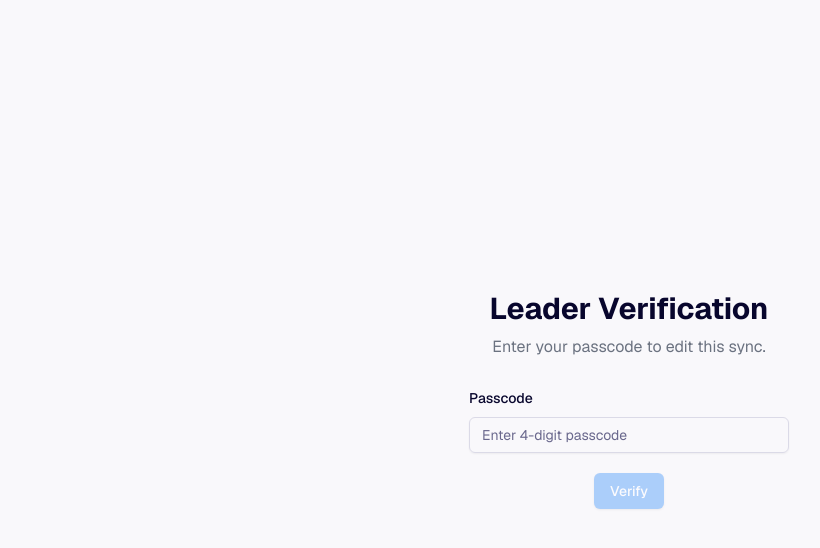
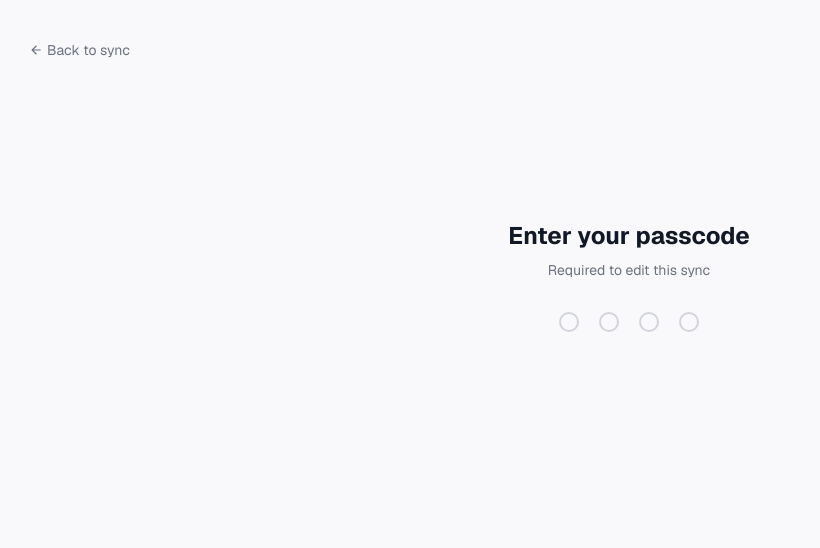
Before and after one commit to Tae-uni/syncup, a Next.js app in the folder client/: page /sync/1/edit in a window 1280 px wide. Shown: the top 548 px of the page, without its empty margins (11-831 px from the left). Built offline with nearby package versions, Linux system fonts and the light colour scheme; what @vvo/tzdb would draw is missing.

Commit message:
:sparkles: (client) wire Edit/Share buttons and improve leader verification UX

```diff
--- a/client/src/app/sync/[id]/edit/page.tsx
+++ b/client/src/app/sync/[id]/edit/page.tsx
@@ -1,11 +1,11 @@
 "use client";
 
-import { useState } from "react";
+import { useState, useRef, useEffect } from "react";
 import { useParams } from "next/navigation";
+import Link from "next/link";
+import { MdArrowBack } from "react-icons/md";
 
-import { Label } from "@/components/ui/label";
 import { Input } from "@/components/ui/input";
-import { Button } from "@/components/ui/button";
 import { verifyLeader } from "@/app/sync/syncApi";
 import SyncEditForm from "@/components/sync/SyncEditForm";
 
@@ -15,57 +15,92 @@ export default function EditSyncPage() {
   const [verified, setVerified] = useState(false);
   const [error, setError] = useState<string | null>(null);
   const [isSubmitting, setIsSubmitting] = useState(false);
+  const inputRef = useRef<HTMLInputElement>(null);
 
-  const handleVerify = async () => {
+  const handleVerify = async (code: string) => {
     setError(null);
     setIsSubmitting(true);
     try {
-      const result = await verifyLeader(id, passcode);
+      const result = await verifyLeader(id, code);
       if (result.success) {
         setVerified(true);
       } else {
         setError(result.error ?? "Invalid passcode");
+        setPasscode("");
+        inputRef.current?.focus();
       }
     } catch {
       setError("An error occurred. Please try again.");
+      setPasscode("");
+      inputRef.current?.focus();
     } finally {
       setIsSubmitting(false);
     }
   };
+
+  useEffect(() => {
+    if (passcode.length === 4 && !isSubmitting) {
+      handleVerify(passcode);
+    }
+    // eslint-disable-next-line react-hooks/exhaustive-deps
+  }, [passcode]);
 
   if (verified) {
     return <SyncEditForm syncId={id} passcode={passcode} />;
   }
 
   return (
-    <main className="flex flex-col items-center justify-center min-h-screen p-10">
-      <h1 className="text-3xl font-bold mb-2">Leader Verification</h1>
-      <p className="text-gray-500 mb-8">
-        Enter your passcode to edit this sync.
-      </p>
-      <div className="flex flex-col w-full max-w-xs">
-        <Label htmlFor="passcode">Passcode</Label>
+    <main className="relative min-h-screen p-10">
+      <Link
+        href={`/sync/${id}`}
+        className="flex items-center gap-1 text-sm text-gray-500 hover:text-gray-700"
+      >
+        <MdArrowBack /> Back to sync
+      </Link>
+
+      <div className="mx-auto pt-[20vh] w-full max-w-sm flex flex-col items-center text-center">
+        <h1 className="text-2xl font-bold text-gray-900 mb-2">
+          Enter your passcode
+        </h1>
+        <p className="text-sm text-gray-500 mb-8">
+          Required to edit this sync
+        </p>
+
         <Input
-          id="passcode"
+          ref={inputRef}
           type="password"
+          inputMode="numeric"
           maxLength={4}
-          placeholder="Enter 4-digit passcode"
           value={passcode}
           onChange={(e) => {
             const val = e.target.value.replace(/\D/g, "").slice(0, 4);
             setPasscode(val);
+            if (error) setError(null);
           }}
-          className="mt-3"
+          autoFocus
+          className="sr-only caret-transparent"
+          aria-label="Passcode"
         />
-        {error && <p className="text-red-500 text-sm mt-1 ms-1">{error}</p>}
+        <div
+          onClick={() => inputRef.current?.focus()}
+          className="flex gap-5 cursor-pointer"
+        >
+          {[0, 1, 2, 3].map((i) => (
+            <div
+              key={i}
+              className={`w-5 h-5 rounded-full border-2 transition-colors ${i < passcode.length
+                ? "bg-indigo-950 border-indigo-950"
+                : "border-gray-300"
+                }`}
+            />
+          ))}
+        </div>
+
+        <p className="text-xs text-gray-400 mt-8 h-4">
+          {isSubmitting ? "Verifying..." : ""}
+        </p>
+        {error && <p className="text-red-500 text-sm">{error}</p>}
       </div>
-      <Button
-        onClick={handleVerify}
-        disabled={isSubmitting || passcode.length !== 4}
-        className="bg-blue-400 text-white hover:bg-blue-600 mt-5"
-      >
-        {isSubmitting ? "Verifying..." : "Verify"}
-      </Button>
     </main>
   );
 }
--- a/client/src/app/sync/[id]/page.tsx
+++ b/client/src/app/sync/[id]/page.tsx
@@ -2,6 +2,7 @@
 
 import { useCallback, useEffect, useState } from "react";
 import { useParams } from "next/navigation";
+import Link from "next/link";
 import { toast } from "sonner";
 import { MdShare, MdEdit, MdKeyboardArrowUp, MdKeyboardArrowDown } from "react-icons/md";
 import MostAvailableTimes from "@/components/sync/MostAvailableTimes";
@@ -160,10 +161,27 @@ export default function SyncView() {
         <div className="flex items-start justify-between mb-2">
           <h1 className="text-4xl font-bold tracking-tight mb-2">{sync.title}</h1>
           <div className="flex items-center gap-3 text-sm text-gray-500 shrink-0 ml-4 mt-1">
-            <button className="flex items-center gap-1 hover:text-gray-700">
+            <Link href={`/sync/${id}/edit`} className="flex items-center gap-1 hover:text-gray-700">
               <MdEdit /> Edit
-            </button>
-            <button className="flex items-center gap-1 hover:text-gray-700">
+            </Link>
+            <button
+              className="flex items-center gap-1 hover:text-gray-700"
+              onClick={async () => {
+                if (navigator.share) {
+                  try {
+                    await navigator.share({
+                      title: sync.title,
+                      url: window.location.href,
+                    });
+                  } catch {
+                    // user dismissed the share sheet
+                  }
+                } else {
+                  navigator.clipboard.writeText(window.location.href);
+                  toast.success("Link copied!");
+                }
+              }}
+            >
               <MdShare /> Share
             </button>
           </div>
```
